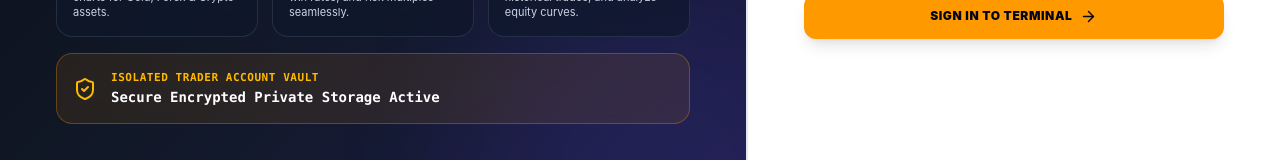
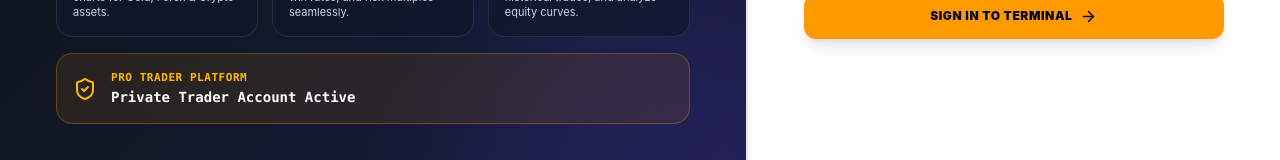
Before and after one commit to ayazshah12345/ayaz-trading-project, a React (Vite) app: page /login in a window 1280 px wide. Shown: the part 523-683 px from the top of the page. Built offline with nearby package versions, Linux system fonts and the light colour scheme; no server answers.

Commit message:
Remove storage and database text from all user-facing website components

```diff
--- a/src/components/shell/Header.tsx
+++ b/src/components/shell/Header.tsx
@@ -126,7 +126,7 @@ export const Header: React.FC<HeaderProps> = ({
                   <CheckCircle2 size={14} className="text-emerald-500 shrink-0 mt-0.5" />
                   <div>
                     <div className="theme-text-primary font-semibold">Account Sync Active</div>
-                    <div className="theme-text-secondary text-[11px]">Database connected strictly for {userEmail || 'current user'}.</div>
+                    <div className="theme-text-secondary text-[11px]">Account synced strictly for {userEmail || 'current user'}.</div>
                   </div>
                 </div>
               </div>
--- a/src/pages/LoginPage.tsx
+++ b/src/pages/LoginPage.tsx
@@ -111,7 +111,7 @@ export const LoginPage: React.FC<LoginPageProps> = ({ onLogin }) => {
           }
         }
       } else {
-        setErrorMessage('Database authentication service is initialising. Please refresh or verify your connection.');
+        setErrorMessage('Authentication service is initialising. Please refresh or verify your connection.');
         setIsLoading(false);
       }
     } catch (err: any) {
@@ -200,10 +200,10 @@ export const LoginPage: React.FC<LoginPageProps> = ({ onLogin }) => {
               <ShieldCheck className="text-amber-400 shrink-0" size={24} />
               <div>
                 <div className="text-[11px] font-black text-amber-400 uppercase tracking-wider">
-                  Isolated Trader Account Vault
+                  PRO TRADER PLATFORM
                 </div>
                 <div className="text-xs sm:text-sm font-extrabold text-white">
-                  Secure Encrypted Private Storage Active
+                  Private Trader Account Active
                 </div>
               </div>
             </div>
```
